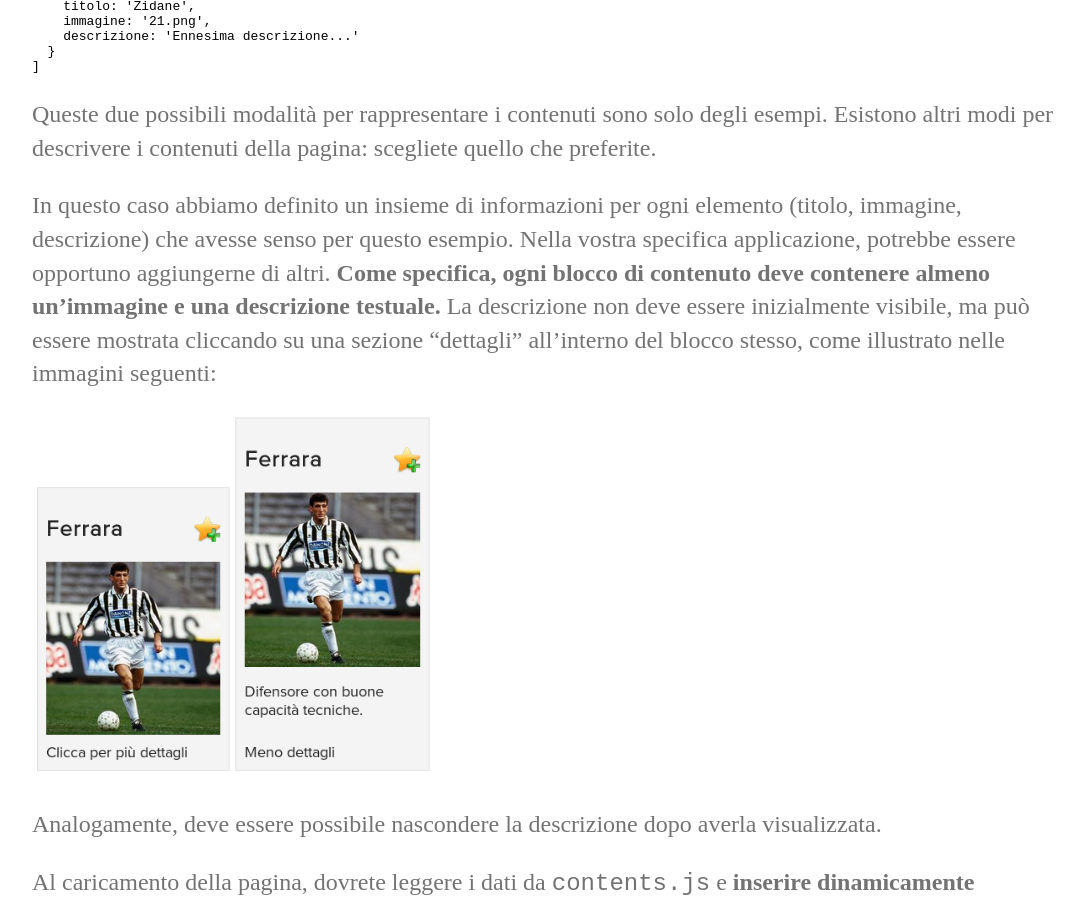
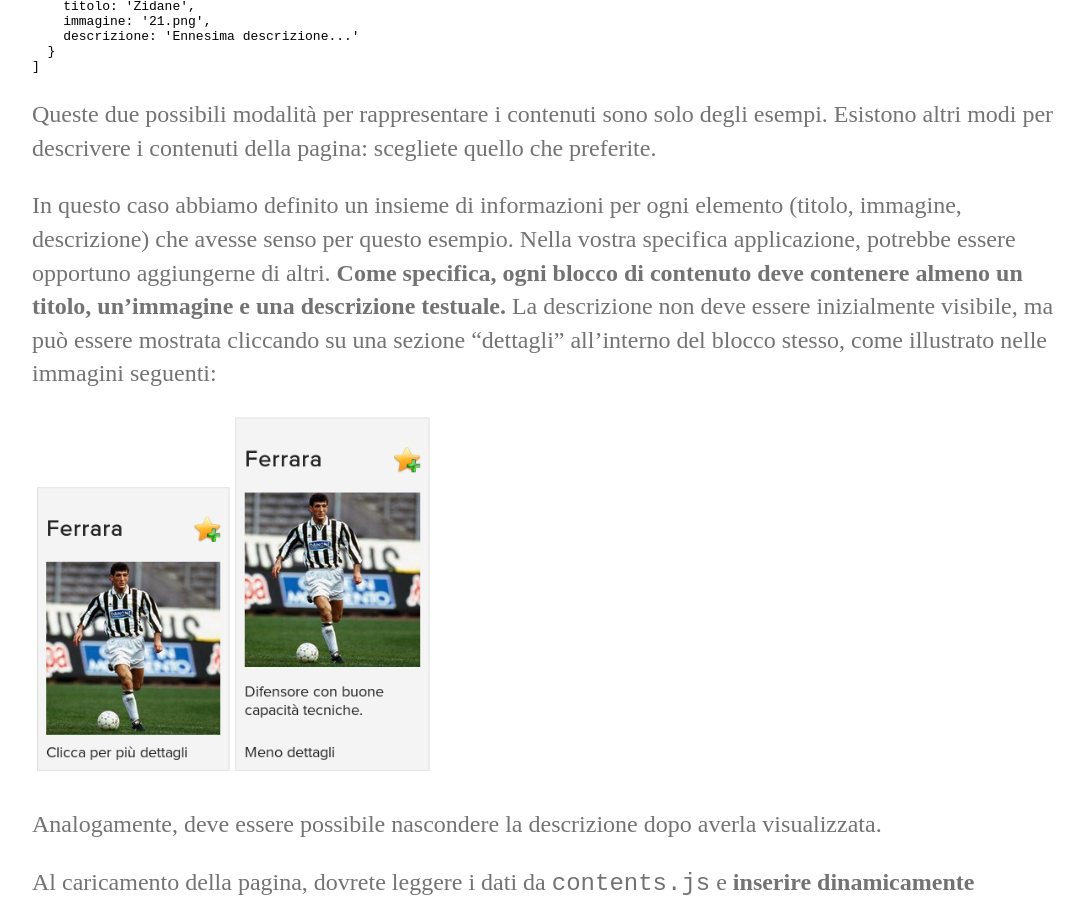
Before and after one commit to perceivelab/database-course, a Jekyll site: the page built from mhw2-2021-tmp.md, in a window 1280 px wide and 900 px high, scrolled down 2399 px. Shown: the whole window, without its empty margins (96-1180 px from the left). Built offline with Jekyll 4.4.1, drawn with Linux system fonts in a browser that asks for light colours; our own code applies the rules of GitHub Pages for plain Markdown files; some of the changed text lies outside the part shown.

Commit message:
Update mhw2-2021-tmp.md

````diff
--- a/mhw2-2021-tmp.md
+++ b/mhw2-2021-tmp.md
@@ -48,7 +48,7 @@
 ```
 Queste due possibili modalità per rappresentare i contenuti sono solo degli esempi. Esistono altri modi per descrivere i contenuti della pagina: scegliete quello che preferite.
 
-In questo caso abbiamo definito un insieme di informazioni per ogni elemento (titolo, immagine, descrizione) che avesse senso per questo esempio. Nella vostra specifica applicazione, potrebbe essere opportuno aggiungerne di altri. **Come specifica, ogni blocco di contenuto deve contenere almeno un'immagine e una descrizione testuale.** La descrizione non deve essere inizialmente visibile, ma può essere mostrata cliccando su una sezione "dettagli" all'interno del blocco stesso, come illustrato nelle immagini seguenti:
+In questo caso abbiamo definito un insieme di informazioni per ogni elemento (titolo, immagine, descrizione) che avesse senso per questo esempio. Nella vostra specifica applicazione, potrebbe essere opportuno aggiungerne di altri. **Come specifica, ogni blocco di contenuto deve contenere almeno un titolo, un'immagine e una descrizione testuale.** La descrizione non deve essere inizialmente visibile, ma può essere mostrata cliccando su una sezione "dettagli" all'interno del blocco stesso, come illustrato nelle immagini seguenti:
 
 <img src="https://perceivelab.github.io/web-programming-course/imgs/mhw2_dettagli_off.png" width="200"><img src="https://perceivelab.github.io/web-programming-course/imgs/mhw2_dettagli_on.png" width="200">
 
@@ -68,7 +68,7 @@
 
 <img src="https://perceivelab.github.io/web-programming-course/imgs/mhw2_preferiti.png" width="450">
 
-Scegliete voi quale sottinsieme di informazioni mostrare nel blocco tra i preferiti, rispetto al blocco originale. **Come minimo, dovete visualizzare l'immagine del blocco.**
+Scegliete voi quale sottinsieme di informazioni mostrare nel blocco tra i preferiti, rispetto al blocco originale. **Come minimo, dovete visualizzare il titolo e l'immagine del blocco.**
 
 Ogni elemento aggiunto tra i preferiti deve anche contenere un pulsante per rimuoverlo. Se l'insieme dei preferiti è vuoto, la sezione non deve essere mostrata.
 
````
